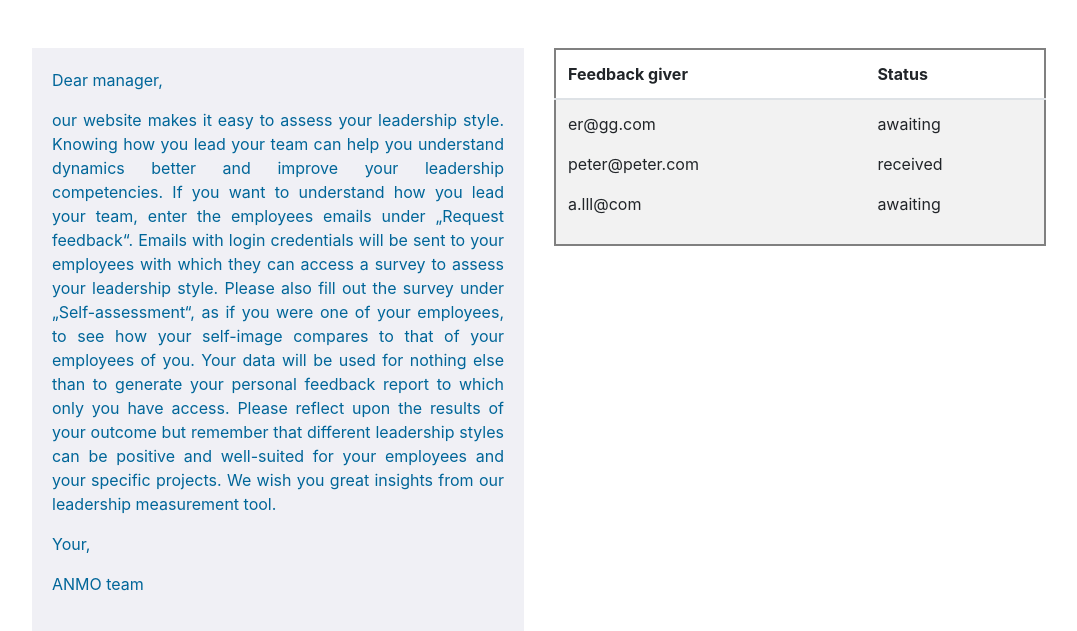
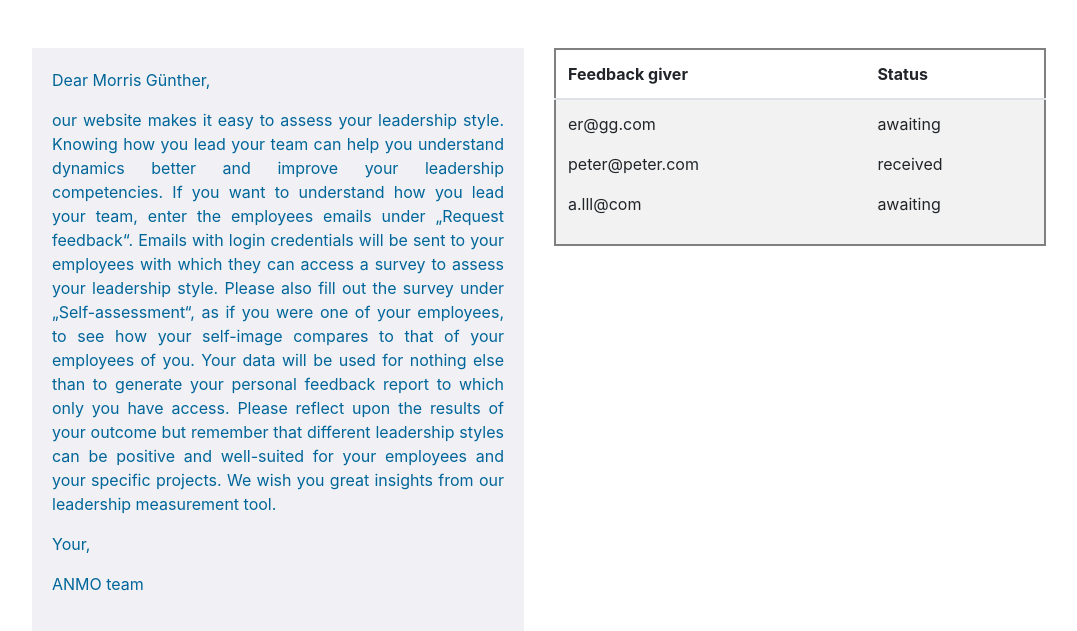
Before and after one commit to MorrisGunther/FINAL, a Flask app: page / in a window 1280 px wide. Shown: the part 76-707 px from the top of the page, without its empty margins (101-1178 px from the left). Run offline with Flask 2, Linux system fonts and the light colour scheme; a user stored in the database is signed in; some libraries are stand-ins or nearby versions.

Commit message:
manager_index und manager_view_report

```diff
--- a/application.py
+++ b/application.py
@@ -177,24 +177,22 @@ def logout():
 @login_required
 def manager_index():
 
+    manager_name = db.execute("SELECT manager_name FROM users WHERE id=:id_", id_=session['user_id'])
+    manager_name = manager_name[0]["manager_name"]
+
     requested_employees = db.execute("SELECT id FROM users WHERE id_of_manager_to_be_assessed=:id_of_manager_to_be_assessed",
                                      id_of_manager_to_be_assessed=session['user_id'])
-
     requested_employees_ = []
-
     for requested_employee in requested_employees:
         requested_employees_.append(requested_employee["id"])
 
     employees_who_already_submitted_feedback = db.execute("SELECT feedbacker_id FROM surveyanswers WHERE feedbackee_id=:feedbackee_id",
                                                           feedbackee_id=session['user_id'])
-
     employees_who_already_submitted_feedback_ = []
-
     for employee_who_already_submitted_feedback in employees_who_already_submitted_feedback:
         employees_who_already_submitted_feedback_.append(employee_who_already_submitted_feedback["feedbacker_id"])
 
     awaiting_or_received = []
-
     for requested_employee_ in requested_employees_:
         if requested_employee_ in employees_who_already_submitted_feedback_:
             awaiting_or_received.append("received")
@@ -209,8 +207,8 @@ def manager_index():
     for email_of_requested_employees in emails_of_requested_employees:
         emails_of_requested_employees_.append(email_of_requested_employees["email_address"])
 
-    return render_template("manager_index.html",
-                           awaiting_or_received=awaiting_or_received, emails_of_requested_employees_=emails_of_requested_employees_)
+    return render_template("manager_index.html", manager_name=manager_name, awaiting_or_received=awaiting_or_received,
+                           emails_of_requested_employees_=emails_of_requested_employees_)
 
 
 @app.route("/manager_request_feedback", methods=["GET", "POST"])
@@ -319,8 +317,9 @@ def manager_self_assessment():
 @login_required
 def manager_view_report():
 
-    # TODO
-    return render_template("manager_view_report.html")
+    manager_name = db.execute("SELECT manager_name FROM users WHERE id=:id_", id_=session['user_id'])
+    manager_name = manager_name[0]["manager_name"]
+    return render_template("manager_view_report.html", manager_name=manager_name)
 
 
 @app.route("/employee_index")
--- a/templates/manager_index.html
+++ b/templates/manager_index.html
@@ -10,7 +10,7 @@
         <div id="infodisplay_col" class="col-md-6">
             <div class="blocktext" style="background-color:#f0f0f5;color:#006699;padding:20px;">
                 <p>
-                    Dear manager,
+                    Dear {{ manager_name }},
                 </p>
                 <p>
                     our website makes it easy to assess your leadership style. Knowing how you lead your team can help you understand dynamics better and improve your leadership competencies. If you want to understand how you lead your team, enter the employees emails under „Request feedback“. Emails with login credentials will be sent to your employees with which they can access a survey to assess your leadership style. Please also fill out the survey under „Self-assessment“, as if you were one of your employees, to see how your self-image compares to that of your employees of you.
```
Also changed, not shown: leadership.db.
